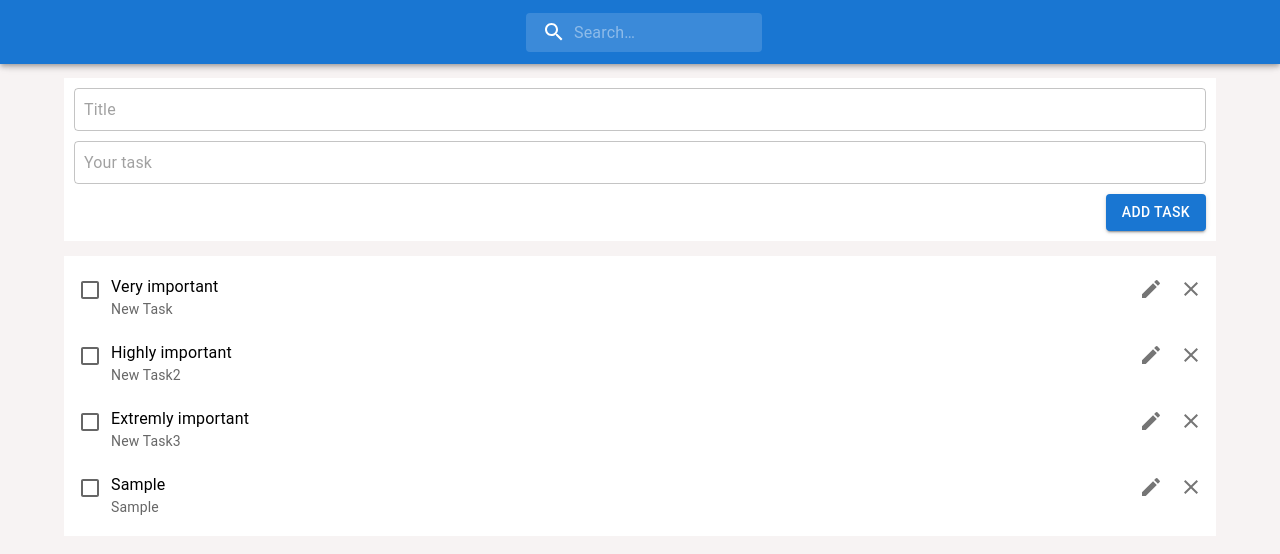
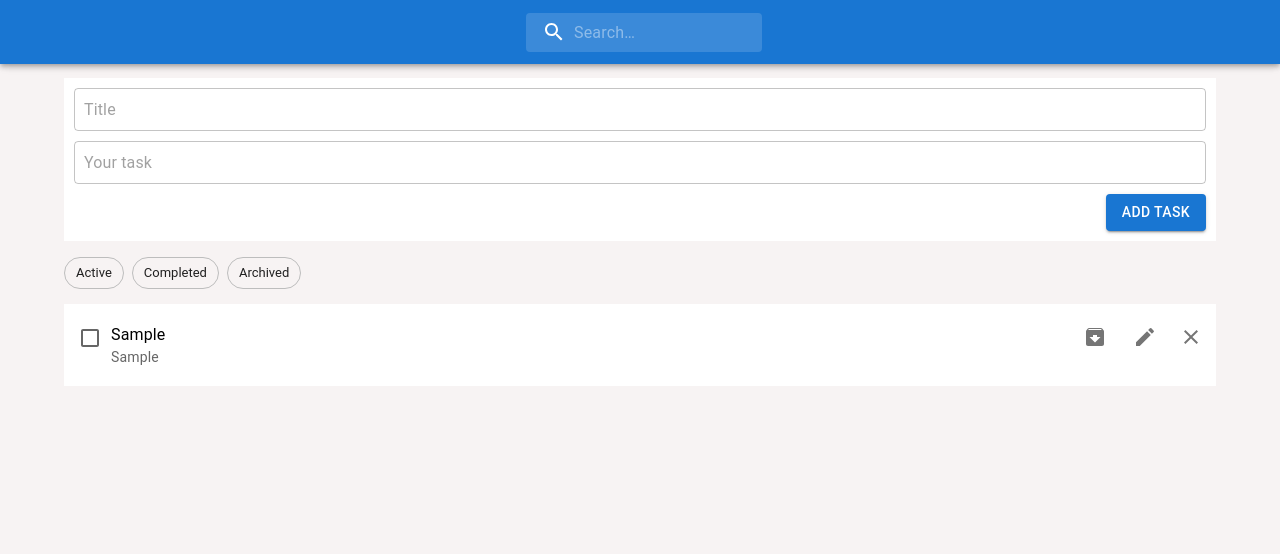
Before and after one commit to George7836/todo-class, a React (Create React App) app: page / in a window 1280 px wide. Both pictures are taken after typing "Sample", "Sample" into the empty fields and a click on the button "ADD TASK". Shown: the top 554 px of the page. Built offline with nearby package versions, Linux system fonts and the light colour scheme.

Commit message:
feat: add routing

```diff
--- a/src/App.js
+++ b/src/App.js
@@ -4,53 +4,76 @@ import TodoList from "./components/TodoList";
 import { Container } from "@mui/material";
 import AddTodoBlock from "./components/AddTodoBlock";
 import { TodoContext } from "./context/TodoContexxt";
+import { HashRouter } from "react-router-dom";
+import { AppRouter } from "./components/AppRouter";
 class App extends React.Component {
   constructor(props) {
     super(props)
 
-    this.addTodo = (id, content, title, done) => {
-      this.setState({todos: [...this.state.todos, {id: id, content: content, title: title, done: done}]})
+    this.addTodo = (id, content, title, done, archived) => {
+      this.setState({todos: [...this.state.todos, {id: id, content: content, title: title, done: done, archived: archived}]})
+    }
+    this.deleteTodo = (id) => {
+      this.setState({todos: this.state.todos.filter((el) => el.id !== id)})
+    }
+    this.setCompleted = (id) => {
+      this.setState({todos: this.state.todos.map((todo) => {
+        if(todo.id === id) {
+          todo.done = !todo.done
+        }
+        return todo
+      })})
+    }
+    this.updateTodo =(id, title, content) => {
+      this.setState({todos: this.state.todos.map((todo) => {
+        if(todo.id === id) {
+          todo.content = content
+          todo.title = title
+        }
+        return todo
+      })})
+    }
+    this.setToArchive = (id) => {
+      this.setState({todos: this.state.todos.map((todo) => {
+        if(todo.id === id) {
+          todo.archived = !todo.archived
+        }
+        return todo
+      })})
     }
 
     this.state = {
-      todos: [
-        {
-          id: 1,
-          content: 'New Task',
-          title: 'Very important',
-          done: false
-        },
-        {
-          id: 2,
-          content: 'New Task2',
-          title: 'Highly important',
-          done: false
-        },
-        {
-          id: 3,
-          content: 'New Task3',
-          title: 'Extremly important',
-          done: false
-        }
-      ],
-      addTodo: this.addTodo
+      todos: [],
+      addTodo: this.addTodo,
+      deleteTodo: this.deleteTodo,
+      setCompleted: this.setCompleted,
+      updateTodo: this.updateTodo,
+      setToArchive: this.setToArchive
+    }
+  }
+
+  componentDidMount() {
+    if(localStorage.getItem('todos')) {
+      const data = localStorage.getItem('todos')
+      this.setState({todos: JSON.parse(data)})
+    } else {
+      localStorage.setItem('todos', JSON.stringify(this.state.todos))
+    }
+  }
+
+  componentDidUpdate(prevProps, prevState) {
+    if(JSON.stringify(this.state.todos) !== JSON.stringify(prevState)) {
+      localStorage.setItem('todos', JSON.stringify(this.state.todos))
     }
   }
 
   render() {
     return (
-     <>
-      <Header/>
-      <TodoContext.Provider value={this.state}>
-        <Container
-          maxWidth='lg'
-          sx={{ display: 'flex', justifyContent: 'center', flexDirection: 'column' }}
-        >
-          <AddTodoBlock/>
-          <TodoList/>
-        </Container>
-      </TodoContext.Provider>
-    </>
+    <HashRouter basename="/">
+        <TodoContext.Provider value={this.state}>
+          <AppRouter/>
+        </TodoContext.Provider>
+    </HashRouter>
     )
   }
 }
--- a/src/components/AddTodoBlock.js
+++ b/src/components/AddTodoBlock.js
@@ -40,7 +40,6 @@ class AddTodoBlock extends React.Component {
             value={this.state.text}
             placeholder='Your task'
             inputProps={{ style: { padding: '10px'} }}
-            autoFocus
             onChange={(e) => this.handleChangeText(e)}
           />
           <Button
@@ -66,7 +65,7 @@ class AddTodoBlock extends React.Component {
   }
 
   addNewTask(addFunc) {
-    addFunc(nanoid(), this.state.text, this.state.title, false)
+    addFunc(nanoid(), this.state.text, this.state.title, false, false)
     this.setState({text: ''})
     this.setState({title: ''})
   }
--- /dev/null
+++ b/src/components/AppRouter.js
@@ -0,0 +1,43 @@
+import React from 'react'
+import { Route, Routes } from 'react-router-dom'
+import Layout from './Layout'
+import TodoList from './TodoList'
+import { TodoContext } from '../context/TodoContexxt'
+
+export class AppRouter extends React.Component {
+  constructor(props) {
+    super(props)
+  }
+
+  render() {
+    return (
+      <Routes>
+        <Route path='/' element={<Layout/>}>
+          <Route index element={<TodoList todos={this.filterTodos('active')}/>}/>
+          <Route path='/completed' element={<TodoList todos={this.filterTodos('completed')}/>}/>
+          <Route path='/archive' element={<TodoList todos={this.filterTodos('archived')}/>}/>
+        </Route>
+      </Routes>
+    )
+  }
+
+  filterTodos = (category) => {
+    let filteredTodos
+    switch(category) {
+        case 'active':
+            filteredTodos = this.context.todos.filter((todo) => todo.done === false)
+            break
+        case 'completed':
+            filteredTodos = this.context.todos.filter((todo) => todo.done === true)
+            break
+        case 'archived':
+            filteredTodos = this.context.todos.filter((todo) => todo.archived === true)
+            break
+    }
+    return filteredTodos
+  }
+}
+
+
+
+AppRouter.contextType = TodoContext
--- /dev/null
+++ b/src/components/Layout.js
@@ -0,0 +1,34 @@
+import React from "react";
+import Header from "./Header";
+import { Container } from "@mui/material";
+import AddTodoBlock from "./AddTodoBlock";
+import { NavLink, Outlet } from "react-router-dom";
+import Chip from '@mui/material/Chip';
+import Stack from '@mui/material/Stack';
+import styled from "@emotion/styled";
+
+export default function Layout() {
+  return (
+    <>
+      <Header/>
+      <Container
+        maxWidth='lg'
+        sx={{ display: 'flex', justifyContent: 'center', flexDirection: 'column' }}
+      >
+        <AddTodoBlock/>
+        <Stack direction="row" spacing={1} marginTop={2}>
+          <NavLink to='/'>
+            <Chip label="Active" clickable variant="outlined"/>
+          </NavLink>
+          <NavLink to='/completed'>
+            <Chip label="Completed" clickable variant="outlined"/>
+          </NavLink>
+          <NavLink to='/archive'>
+            <Chip label="Archived" clickable variant="outlined"/>
+          </NavLink>
+        </Stack>
+        <Outlet/>
+      </Container>
+    </>
+  )
+}
--- a/src/components/TodoITem.js
+++ b/src/components/TodoITem.js
@@ -3,13 +3,26 @@ import { Checkbox, IconButton, ListItem, ListItemText, TextField } from '@mui/ma
 import ClearIcon from '@mui/icons-material/Clear';
 import EditIcon from '@mui/icons-material/Edit';
 import DoneIcon from '@mui/icons-material/Done';
+import { TodoContext } from '../context/TodoContexxt';
+import ArchiveIcon from '@mui/icons-material/Archive';
+import UnarchiveIcon from '@mui/icons-material/Unarchive';
+
 export default class TodoItem extends Component {
   constructor(props) {
     super(props)
+    this.state = {
+      editMode: false,
+      title: this.props.title,
+      content: this.props.content
+    }
   }
 
   render() {
     const lineThrough = this.props.done ? "line-through" : "none"
+    const deleteTodo = this.context.deleteTodo
+    const setCompleted = this.context.setCompleted
+    const updateTodo = this.context.updateTodo
+    const setToArchive = this.context.setToArchive
 
     return (
       <ListItem
@@ -20,40 +33,68 @@ export default class TodoItem extends Component {
       >
         <Checkbox
           checked={this.props.done}
+          onClick={() => setCompleted(this.props.id)}
         />
-        {/* {editMode
-          ? <TextField
+        {this.state.editMode
+          ? <>
+              <TextField
                 variant='standard'
                 fullWidth
+                value={this.state.title}
+                onChange={(e) => this.setState({title: e.target.value})}
+                style={{ marginRight: 25 }}
                 inputProps={{ style: { paddingTop: 5 } }}
               />
+              <TextField
+                variant='standard'
+                fullWidth
+                value={this.state.content}
+                onChange={(e) => this.setState({content: e.target.value})}
+                inputProps={{ style: { paddingTop: 5 } }}
+              />
+            </>
           : <ListItemText
-              primary={this.props.content}
-              style={{"textDecoration": lineThrough, "wordBreak": "break-all"}}
-            />
-        } */}
-        <ListItemText
               primary={this.props.title}
               secondary={this.props.content}
               style={{"textDecoration": lineThrough, "wordBreak": "break-all"}}
             />
-        {/* {editMode
+        }
+        {this.props.archived
+          ? <IconButton onClick={() => setToArchive(this.props.id)}>
+              <UnarchiveIcon/>
+            </IconButton>
+          : <IconButton onClick={() => setToArchive(this.props.id)}>
+              <ArchiveIcon/>
+            </IconButton>
+        }
+
+        {this.state.editMode
           ?
-            <IconButton>
+            <IconButton
+              onClick={() => this.handleUpdate(updateTodo)}
+
+            >
               <DoneIcon />
             </IconButton>
           :
-            <IconButton>
+            <IconButton
+              onClick={() => this.setState({editMode: !this.state.editMode})}
+              style={{margin: '0 6px 0 10px'}}
+            >
               <EditIcon />
             </IconButton>
-        } */}
-        <IconButton>
-          <EditIcon />
-        </IconButton>
-        <IconButton>
+        }
+        <IconButton onClick={() => deleteTodo(this.props.id)}>
           <ClearIcon />
         </IconButton>
       </ListItem>
     )
   }
+
+  handleUpdate(updateFunc) {
+    updateFunc(this.props.id, this.state.title, this.state.content)
+    this.setState({editMode: !this.state.editMode})
   }
+}
+
+TodoItem.contextType = TodoContext
--- a/src/components/TodoList.js
+++ b/src/components/TodoList.js
@@ -8,22 +8,22 @@ class TodoList extends React.Component {
   }
 
   render() {
-    const todos = this.context.todos
     return (
       <List sx={{
         width: '100%',
         bgcolor: 'background.paper',
         marginTop: '15px'
       }}>
-        {todos.length > 0
+        {this.props.todos.length > 0
           ?
-          todos.map((todo) => (
+          this.props.todos.map((todo) => (
             <TodoItem
               key={todo.id}
               id={todo.id}
               content={todo.content}
               done={todo.done}
               title={todo.title}
+              archived={todo.archived}
             />
           ))
           : <Typography sx={{ padding: '10px' }}>There is no task</Typography>
--- a/src/context/TodoContexxt.js
+++ b/src/context/TodoContexxt.js
@@ -2,6 +2,10 @@ import React from "react";
 
 const defaultValues = {
   todos: [],
-  addTodo: (id, content, title, done) => {},
+  addTodo: (id, content, title, done, archived) => {},
+  deleteTodo: (id) => {},
+  setCompleted: (id) => {},
+  updateTdod: (id, title, content) => {},
+  addToArchive: (id) => {}
 }
 export const TodoContext = React.createContext(defaultValues)
```
Lines whose indentation alone changed are shown as unchanged.
